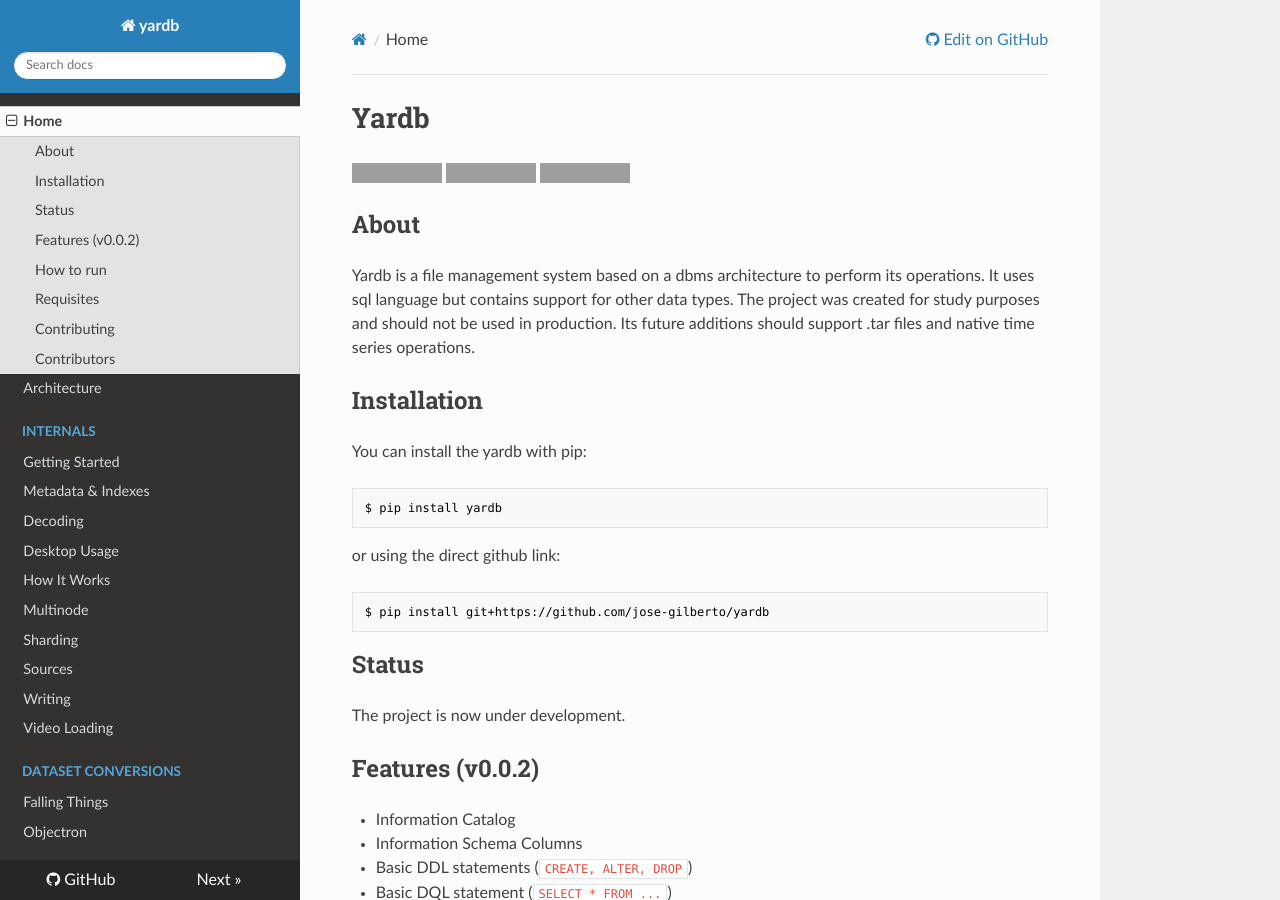
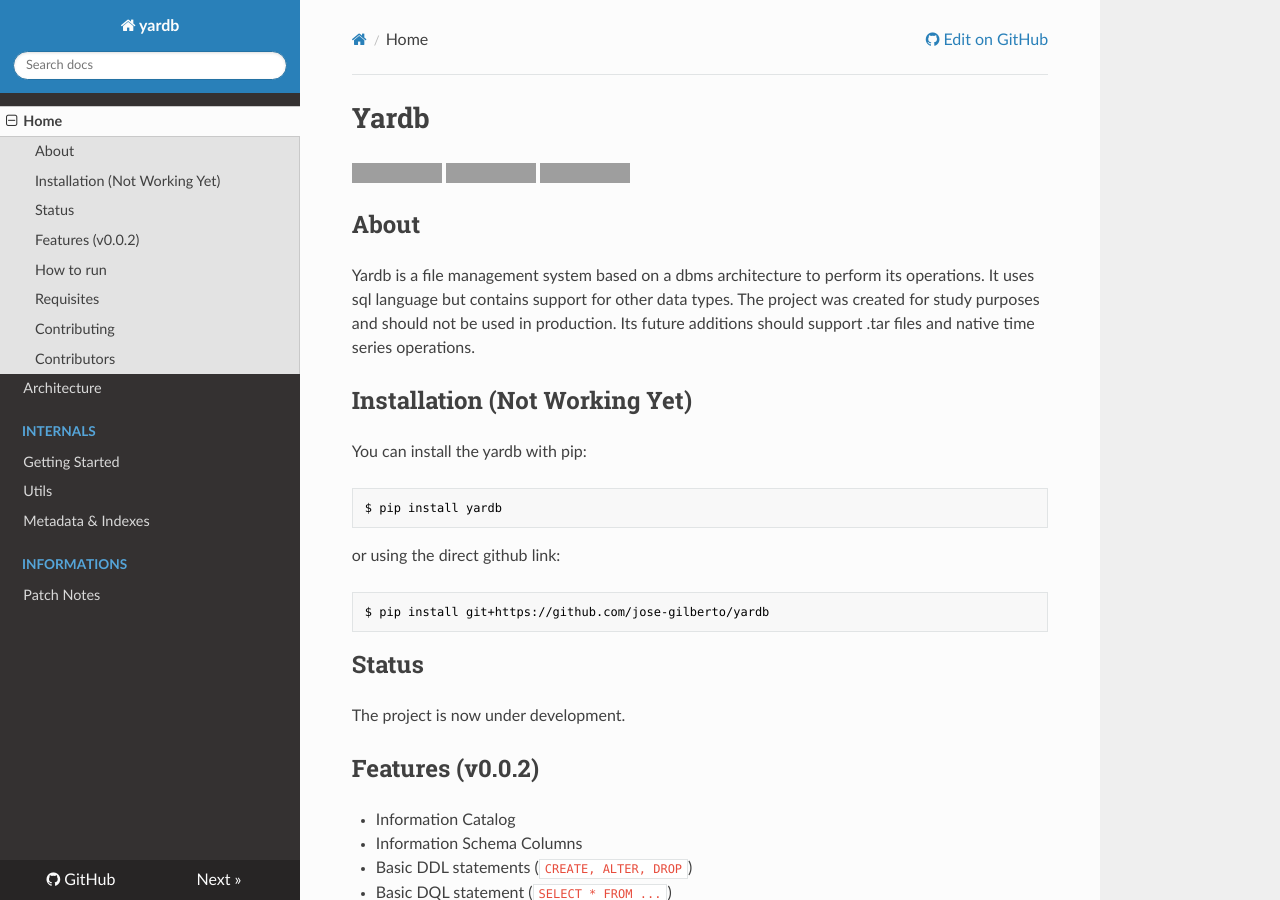
Before and after one commit to jose-gilberto/yardb, an MkDocs documentation site: the page built from docsrc/index.md, in a window 1280 px wide and 900 px high. Built offline with MkDocs 1.6.1, drawn with Linux system fonts in a browser that asks for light colours; nearby versions of some CDN libraries; grey boxes are pictures that could not be loaded.

Commit message:
Update docs

```diff
--- a/docsrc/index.md
+++ b/docsrc/index.md
@@ -9,7 +9,7 @@
 
 Yardb is a file management system based on a dbms architecture to perform its operations. It uses sql language but contains support for other data types. The project was created for study purposes and should not be used in production. Its future additions should support .tar files and native time series operations.
 
-## Installation
+## Installation (Not Working Yet)
 
 You can install the yardb with pip:
 
--- a/mkdocs.yaml
+++ b/mkdocs.yaml
@@ -7,16 +7,8 @@
     - Architecture: explanation.md
     - Internals:
       - Getting Started: gettingstarted.md
+      - Utils: utils.md
       - Metadata & Indexes: metadata.md
-      - Decoding: decoding.md
-      - Desktop Usage: desktop.md
-      - How It Works: howitworks.md
-      - Multinode: multinode.md
-      - Sharding: sharding.md
-      - Sources: sources.md
-      - Writing: writing.md
-      - Video Loading: video-loading-example.md
-    - Dataset Conversions:
-      - Falling Things: convert-falling-things.md
-      - Objectron: convert-objectron.md
+    - Informations:
+      - Patch Notes: patch-notes.md
 theme: readthedocs
```
Also changed, not shown: docsrc/patch-notes.md (added, +7 -0 lines), docsrc/utils.md (added, +45 -0 lines).
